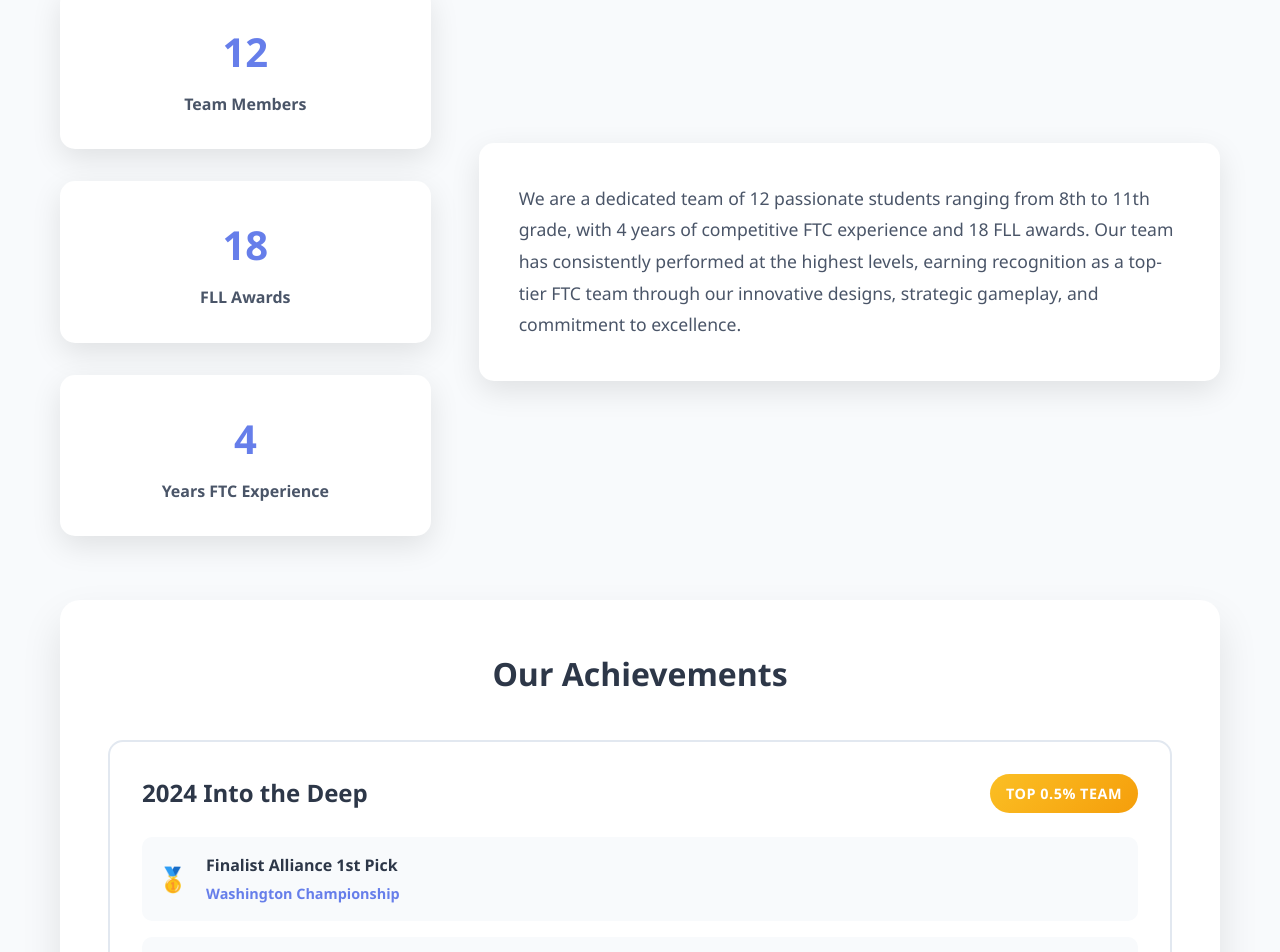
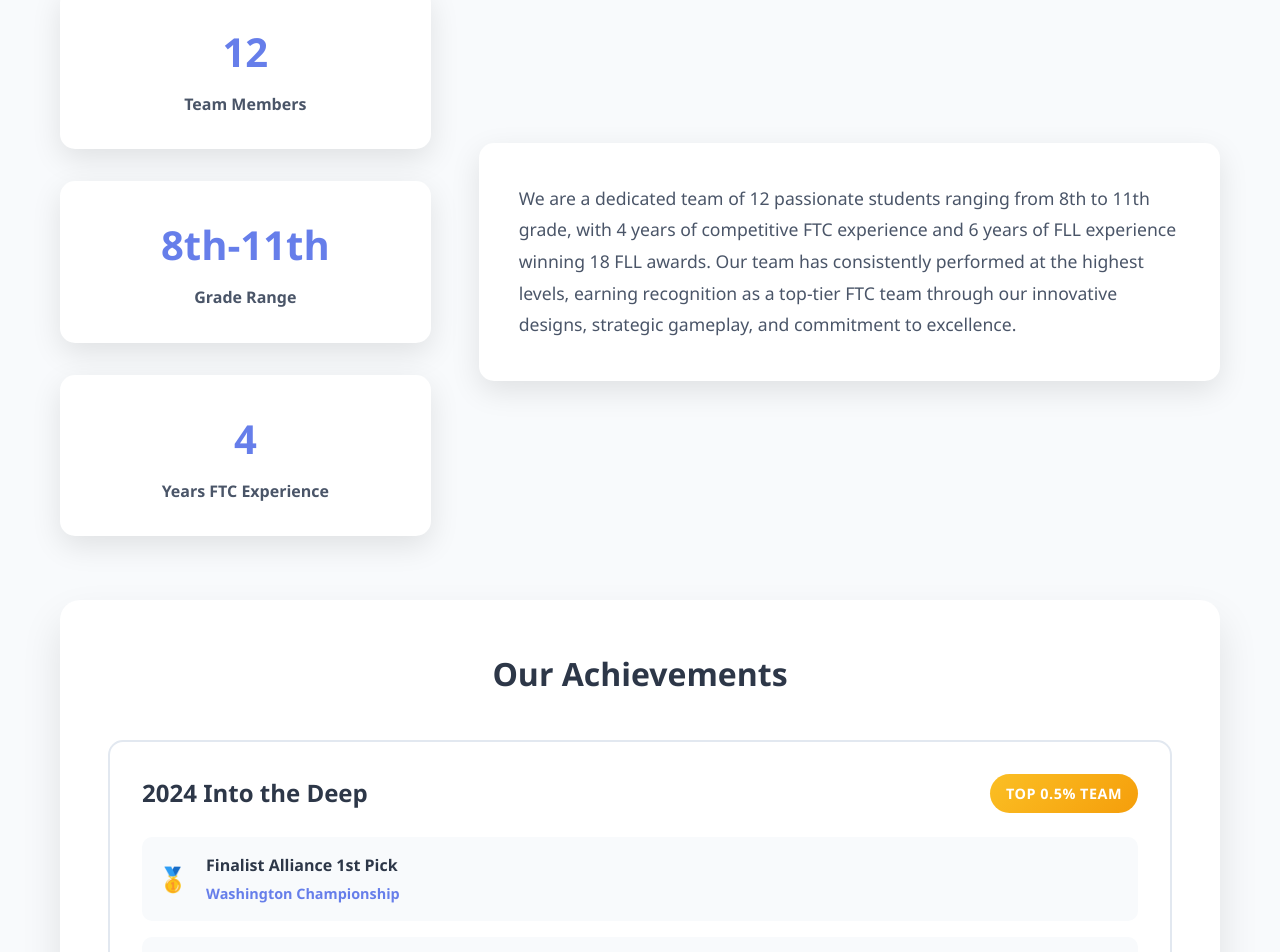
Before and after one commit to saa938/test, a React (Create React App) app: page / in a window 1280 px wide. Shown: the part 2833-3785 px from the top of the page. Built offline with nearby package versions, Linux system fonts and the light colour scheme.

Commit message:
Update App.js

```diff
--- a/src/App.js
+++ b/src/App.js
@@ -184,8 +184,8 @@ function App() {
                 <p>Team Members</p>
               </div>
               <div className="team-stat">
-                <h3>18</h3>
-                <p>FLL Awards</p>
+                <h3>8th-11th</h3>
+                <p>Grade Range</p>
               </div>
               <div className="team-stat">
                 <h3>4</h3>
@@ -195,9 +195,10 @@ function App() {
             <div className="team-description">
               <p>
                 We are a dedicated team of 12 passionate students ranging from 8th to 11th grade,
-                with 4 years of competitive FTC experience and 18 FLL awards. Our team has consistently
-                performed at the highest levels, earning recognition as a top-tier FTC team through our
-                innovative designs, strategic gameplay, and commitment to excellence.
+                with 4 years of competitive FTC experience and 6 years of FLL experience winning
+                18 FLL awards. Our team has consistently performed at the highest levels, earning
+                recognition as a top-tier FTC team through our innovative designs, strategic
+                gameplay, and commitment to excellence.
               </p>
             </div>
           </div>
```
